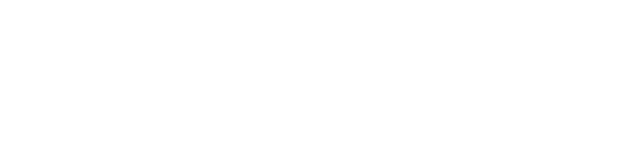
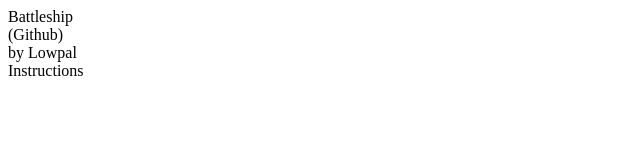
Before and after one commit to louispallett/odin-battleship, a plain HTML site: page src/index.html in a window 1280 px wide. Shown: the whole page, without its empty margins (0-640 px from the left). Drawn offline with Linux system fonts and the light colour scheme.

Commit message:
Elements setup

```diff
--- a/src/index.html
+++ b/src/index.html
@@ -6,6 +6,26 @@
     <title>Battleship</title>
 </head>
 <body>
-
+<div class="main-wrapper">
+    <div class="header">
+        <div class="header-left">
+            <div class="title-wrapper">
+                <div class="title">Battleship</div>
+                <div class="lowpal-wrapper">
+                    <div>(Github)</div>
+                    <div>by Lowpal</div>
+                </div>
+            </div>
+            <!-- <div class="buttons">
+                <button>Play</button>
+            </div> -->
+        </div>
+        <div class="header-right">
+            <div class="instructions">Instructions</div>
+        </div>
+    </div>
+    <div class="left"></div>
+    <div class="right"></div>
+</div>
 </body>
 </html>
```
